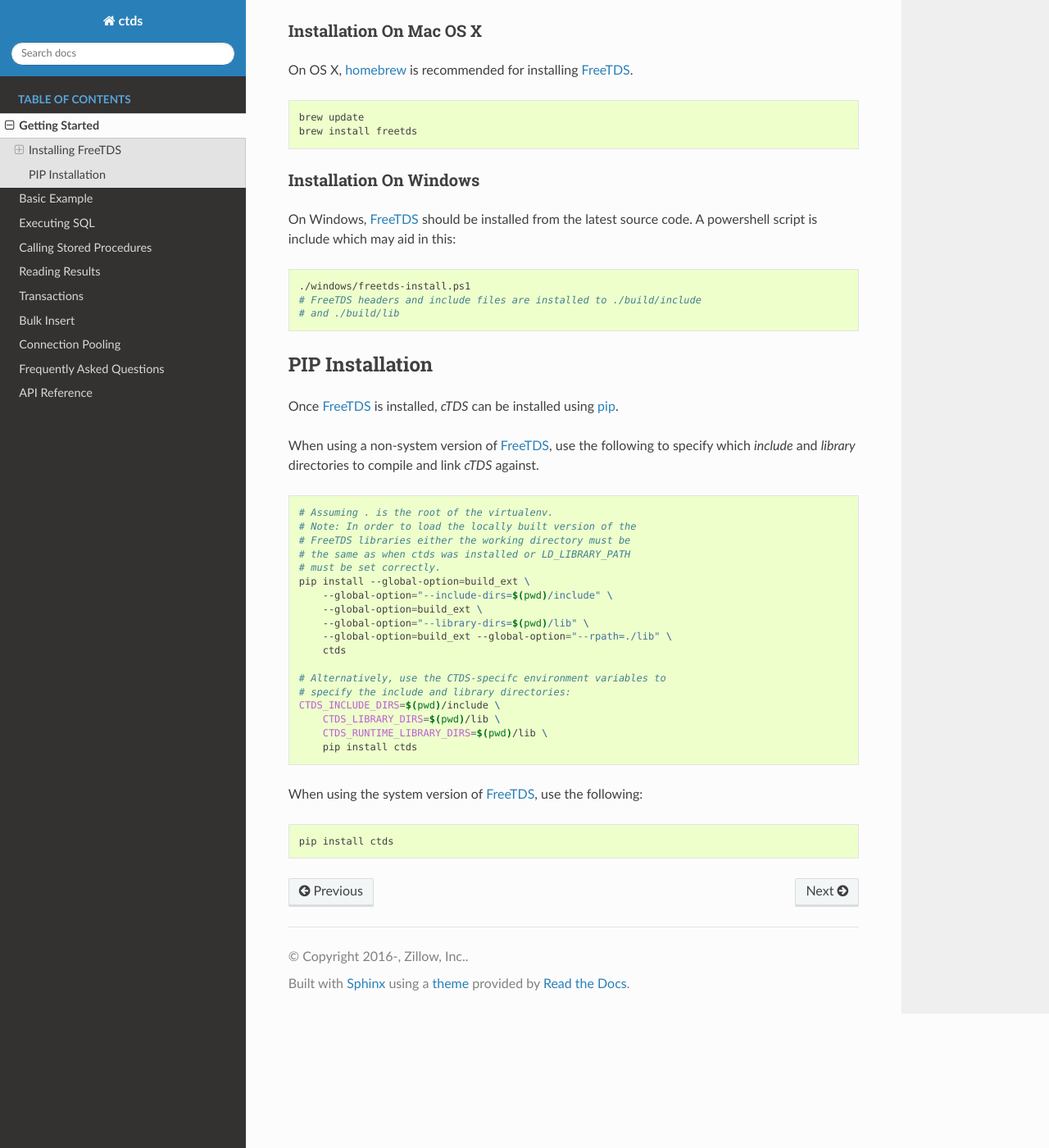
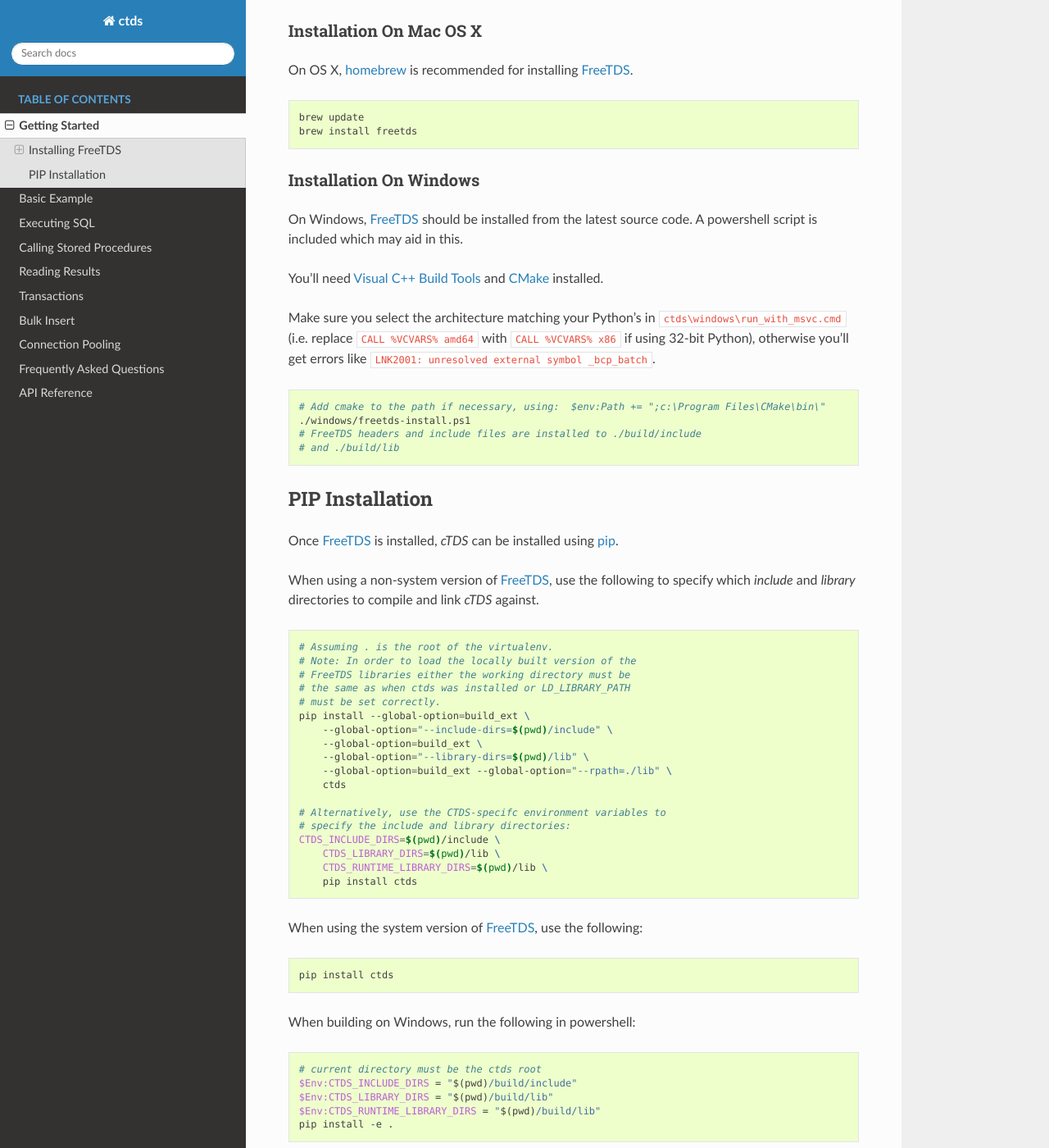
Before and after one commit to zillow/ctds, a Sphinx documentation site: the page built from doc/install.rst, in a window 1280 px wide and 1400 px high, scrolled down 867 px. Shown: the whole window at 82% size. Built offline with Sphinx 7.4.7 and the Read the Docs theme 2.0.0, drawn with Linux system fonts in a browser that asks for light colours; the version number could not be read and is left out.

Commit message:
Improve Windows installation documentation

```diff
--- a/README.rst
+++ b/README.rst
@@ -40,6 +40,7 @@ Dependencies
 
 .. include-documentation-end-marker
 
+See `installation instructions <https://zillow.github.io/ctds/install.html>`_.
 
 Documentation
 -------------
--- a/doc/install.rst
+++ b/doc/install.rst
@@ -59,14 +59,21 @@ Installation On Windows
 ^^^^^^^^^^^^^^^^^^^^^^^
 
 On Windows, `FreeTDS`_ should be installed from the latest source code.
-A powershell script is include which may aid in this:
+A powershell script is included which may aid in this.
+
+You'll need `Visual C++ Build Tools`_ and `CMake`_ installed.
+
+Make sure you select the architecture matching your Python's in
+``ctds\windows\run_with_msvc.cmd`` (i.e. replace ``CALL %VCVARS% amd64``
+with ``CALL %VCVARS% x86`` if using 32-bit Python), otherwise you'll get
+errors like ``LNK2001: unresolved external symbol _bcp_batch``.
 
 .. code-block:: powershell
 
+    # Add cmake to the path if necessary, using:  $env:Path += ";c:\Program Files\CMake\bin\"
     ./windows/freetds-install.ps1
     # FreeTDS headers and include files are installed to ./build/include
     # and ./build/lib
-
 
 PIP Installation
 ----------------
@@ -104,8 +111,20 @@ When using the system version of `FreeTDS`_, use the following:
 
     pip install ctds
 
+When building on Windows, run the following in powershell:
+
+.. code-block:: powershell
+
+    # current directory must be the ctds root
+    $Env:CTDS_INCLUDE_DIRS = "$(pwd)/build/include"
+    $Env:CTDS_LIBRARY_DIRS = "$(pwd)/build/lib"
+    $Env:CTDS_RUNTIME_LIBRARY_DIRS = "$(pwd)/build/lib"
+    pip install -e .
+
 
 .. _FreeTDS: http://www.freetds.org
 .. _homebrew: http://brew.sh/
 .. _pip: https://pip.pypa.io/en/stable/
 .. _virtualenv: http://virtualenv.readthedocs.org/en/latest/userguide.html
+.. _Visual C++ Build Tools: https://visualstudio.microsoft.com/downloads/#build-tools-for-visual-studio-2017
+.. _CMake: https://cmake.org/
```
